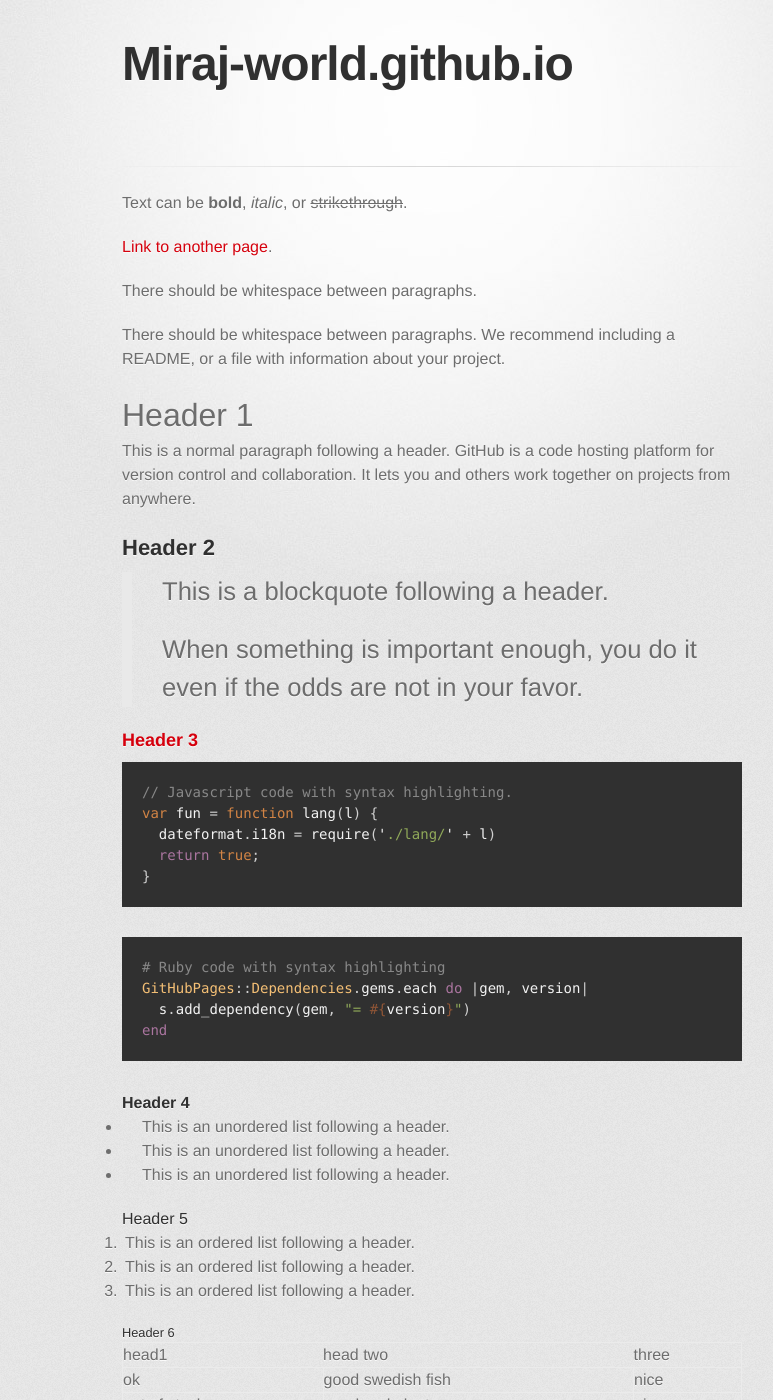
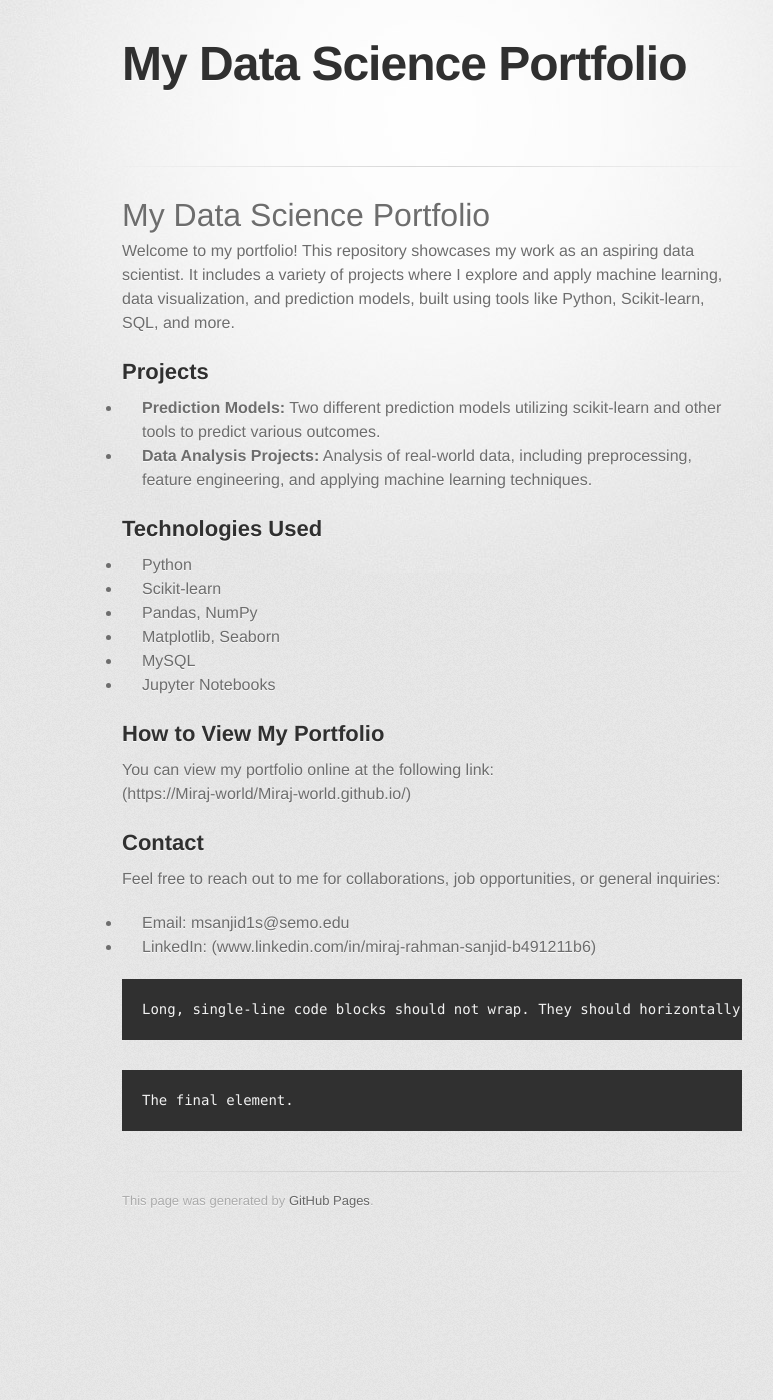
Before and after one commit to Miraj-world/Miraj-world.github.io, a Jekyll site: the page built from index.md, in a window 1280 px wide and 1400 px high. Shown: the whole window, without its empty margins (208-981 px from the left). Built offline with Jekyll 4.4.1, drawn with Linux system fonts in a browser that asks for light colours; some web fonts are replaced; the repository's description, which GitHub fills in, is left out; our own code applies the rules of GitHub Pages for plain Markdown files; some of the changed text lies outside the part shown.

Commit message:
Update index.md

````diff
--- a/index.md
+++ b/index.md
@@ -2,117 +2,36 @@
 layout: default
 ---
 
-Text can be **bold**, _italic_, or ~~strikethrough~~.
+# My Data Science Portfolio
 
-[Link to another page](./another-page.html).
+Welcome to my portfolio! This repository showcases my work as an aspiring data scientist. It includes a variety of projects where I explore and apply machine learning, data visualization, and prediction models, built using tools like Python, Scikit-learn, SQL, and more.
 
-There should be whitespace between paragraphs.
+## Projects
 
-There should be whitespace between paragraphs. We recommend including a README, or a file with information about your project.
+- **Prediction Models:** Two different prediction models utilizing scikit-learn and other tools to predict various outcomes.
+- **Data Analysis Projects:** Analysis of real-world data, including preprocessing, feature engineering, and applying machine learning techniques.
 
-# Header 1
+## Technologies Used
 
-This is a normal paragraph following a header. GitHub is a code hosting platform for version control and collaboration. It lets you and others work together on projects from anywhere.
+- Python
+- Scikit-learn
+- Pandas, NumPy
+- Matplotlib, Seaborn
+- MySQL
+- Jupyter Notebooks
 
-## Header 2
+## How to View My Portfolio
 
-> This is a blockquote following a header.
->
-> When something is important enough, you do it even if the odds are not in your favor.
+You can view my portfolio online at the following link:
+(https://Miraj-world/Miraj-world.github.io/)
 
-### Header 3
+## Contact
 
-```js
-// Javascript code with syntax highlighting.
-var fun = function lang(l) {
-  dateformat.i18n = require('./lang/' + l)
-  return true;
-}
-```
+Feel free to reach out to me for collaborations, job opportunities, or general inquiries:
 
-```ruby
-# Ruby code with syntax highlighting
-GitHubPages::Dependencies.gems.each do |gem, version|
-  s.add_dependency(gem, "= #{version}")
-end
-```
+- Email: msanjid1s@semo.edu
+- LinkedIn: (www.linkedin.com/in/miraj-rahman-sanjid-b491211b6)
 
-#### Header 4
-
-*   This is an unordered list following a header.
-*   This is an unordered list following a header.
-*   This is an unordered list following a header.
-
-##### Header 5
-
-1.  This is an ordered list following a header.
-2.  This is an ordered list following a header.
-3.  This is an ordered list following a header.
-
-###### Header 6
-
-| head1        | head two          | three |
-|:-------------|:------------------|:------|
-| ok           | good swedish fish | nice  |
-| out of stock | good and plenty   | nice  |
-| ok           | good `oreos`      | hmm   |
-| ok           | good `zoute` drop | yumm  |
-
-### There's a horizontal rule below this.
-
-* * *
-
-### Here is an unordered list:
-
-*   Item foo
-*   Item bar
-*   Item baz
-*   Item zip
-
-### And an ordered list:
-
-1.  Item one
-1.  Item two
-1.  Item three
-1.  Item four
-
-### And a nested list:
-
-- level 1 item
-  - level 2 item
-  - level 2 item
-    - level 3 item
-    - level 3 item
-- level 1 item
-  - level 2 item
-  - level 2 item
-  - level 2 item
-- level 1 item
-  - level 2 item
-  - level 2 item
-- level 1 item
-
-### Small image
-
-![Octocat](https://github.githubassets.com/images/icons/emoji/octocat.png)
-
-### Large image
-
-![Branching](https://guides.github.com/activities/hello-world/branching.png)
-
-
-### Definition lists can be used with HTML syntax.
-
-<dl>
-<dt>Name</dt>
-<dd>Godzilla</dd>
-<dt>Born</dt>
-<dd>1952</dd>
-<dt>Birthplace</dt>
-<dd>Japan</dd>
-<dt>Color</dt>
-<dd>Green</dd>
-</dl>
 
 ```
 Long, single-line code blocks should not wrap. They should horizontally scroll if they are too long. This line should be long enough to demonstrate this.
````
